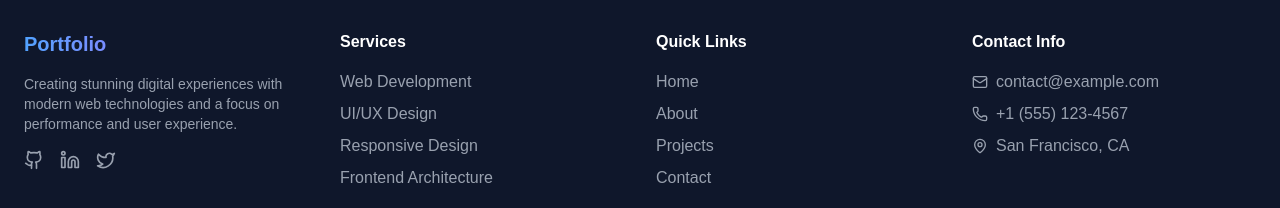
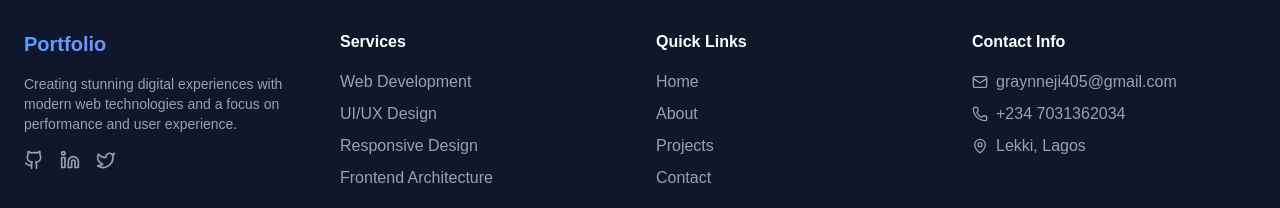
Before and after one commit to graynneji/portfolio, a Next.js app: page / in a window 1280 px wide. Shown: the part 4965-5173 px from the top of the page. Built offline with nearby package versions, Linux system fonts and the light colour scheme; no server answers.

Commit message:
Update Footer.tsx

```diff
--- a/app/_components/Footer.tsx
+++ b/app/_components/Footer.tsx
@@ -52,15 +52,15 @@ export default function Footer() {
                         <ul className="space-y-2 text-gray-400">
                             <li className="flex items-center">
                                 <Mail size={16} className="mr-2" />
-                                <span>contact@example.com</span>
+                                <span>graynneji405@gmail.com</span>
                             </li>
                             <li className="flex items-center">
                                 <Phone size={16} className="mr-2" />
-                                <span>+1 (555) 123-4567</span>
+                                <span>+234 7031362034</span>
                             </li>
                             <li className="flex items-center">
                                 <MapPin size={16} className="mr-2" />
-                                <span>San Francisco, CA</span>
+                                <span>Lekki, Lagos</span>
                             </li>
                         </ul>
                     </div>
```
